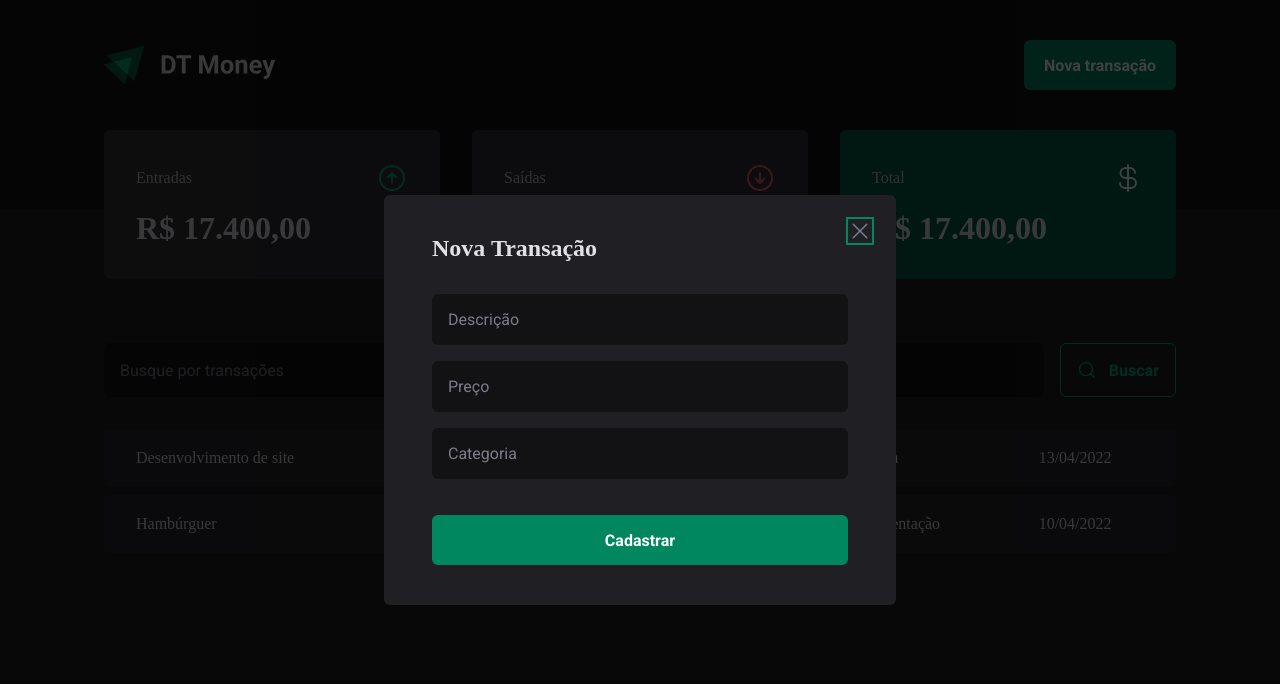
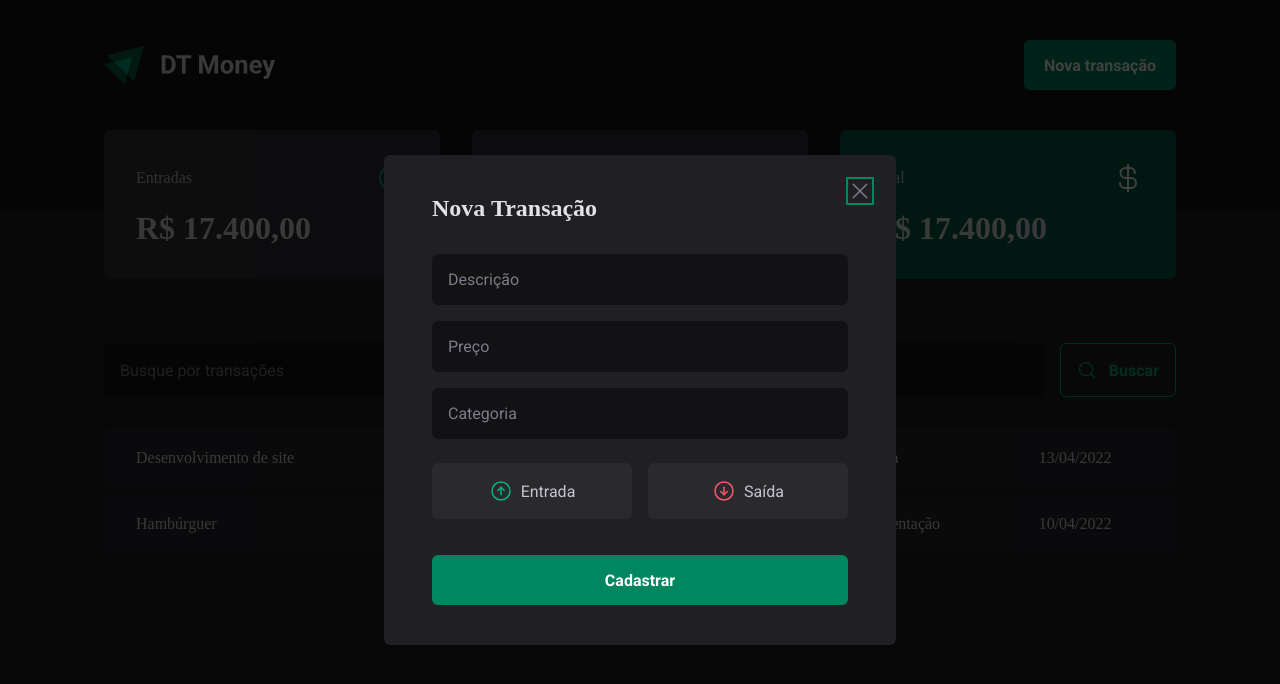
Before and after one commit to charles682/DT-MONEY, a React (Vite) app: page / in a window 1280 px wide. Both pictures are taken after a click on the button "Nova transação". Shown: the top 684 px of the page. Built offline with nearby package versions, Linux system fonts and the light colour scheme.

Commit message:
finalizado estilazao dos button do modal

```diff
--- a/package.json
+++ b/package.json
@@ -11,6 +11,7 @@
   },
   "dependencies": {
     "@radix-ui/react-dialog": "^1.0.5",
+    "@radix-ui/react-radio-group": "^1.1.3",
     "phosphor-react": "^1.4.1",
     "react": "^18.2.0",
     "react-dom": "^18.2.0",
--- a/src/components/NewTransactionModal/index.tsx
+++ b/src/components/NewTransactionModal/index.tsx
@@ -1,7 +1,7 @@
 import * as Dialog from '@radix-ui/react-dialog';
-import { X } from "phosphor-react";
+import {  ArrowCircleDown, ArrowCircleUp,X } from "phosphor-react";
 
-import { CloseButton, Content, Overlay } from './styles';
+import { CloseButton, Content, Overlay,TransactionType, TransactionTypeButton } from './styles';
 
 export function NewTransactionModal() {
   return (
@@ -20,6 +20,18 @@
           <input type="number" placeholder="Preço" required />
           <input type="text" placeholder="Categoria" required />
 
+
+          <TransactionType>
+            <TransactionTypeButton variant="income" value='income'>
+              <ArrowCircleUp size={24} />
+              Entrada
+            </TransactionTypeButton>
+            <TransactionTypeButton variant="outcome" value='outcome'>
+              <ArrowCircleDown size={24} />
+              Saída
+            </TransactionTypeButton>
+          </TransactionType>
+
           <button type="submit">
             Cadastrar
           </button>
--- a/src/components/NewTransactionModal/styles.ts
+++ b/src/components/NewTransactionModal/styles.ts
@@ -1,5 +1,6 @@
 import styled from "styled-components";
 import * as Dialog from '@radix-ui/react-dialog';
+import * as RadioGroup from '@radix-ui/react-radio-group';
 
 export const Overlay = styled(Dialog.Overlay)`
   position: fixed;
@@ -61,3 +62,45 @@
   cursor: pointer;
   color: ${props => props.theme["gray-500"]};
 `;
+
+export const TransactionType = styled(RadioGroup.Root)`
+  display: grid;
+  grid-template-columns: repeat(2, 1fr);
+  gap: 1rem;
+  margin-top: 0.5rem;
+`;
+
+interface TransactionTypeButtonProps {
+  variant: 'income' | 'outcome';
+}
+
+export const TransactionTypeButton = styled(RadioGroup.Item)<TransactionTypeButtonProps>`
+  background: ${props => props.theme["gray-700"]};
+  padding: 1rem;
+  display: flex;
+  align-items: center;
+  justify-content: center;
+  gap: 0.5rem;
+  border-radius: 6px;
+  cursor: pointer;
+  border: 0;
+  color: ${props => props.theme["gray-300"]};
+
+  svg {
+    color: ${props => props.variant === 'income' ? props.theme["green-300"] : props.theme["red-300"]};
+  }
+
+  &[data-state='unchecked']:hover {
+    transition: background-color 0.2s;
+    background: ${props => props.theme["gray-600"]};
+  }
+
+  &[data-state='checked'] { // muda a cor do botao quando for selecionado
+    color: ${props => props.theme.white};
+    background: ${props => props.variant === 'income' ? props.theme["green-500"] : props.theme["red-500"]};
+    svg {
+      color: ${props => props.theme.white};
+    }
+  }
+
+  `;
```
Also changed, not shown: 1 other file (tests, documents, lock files or other folders).
